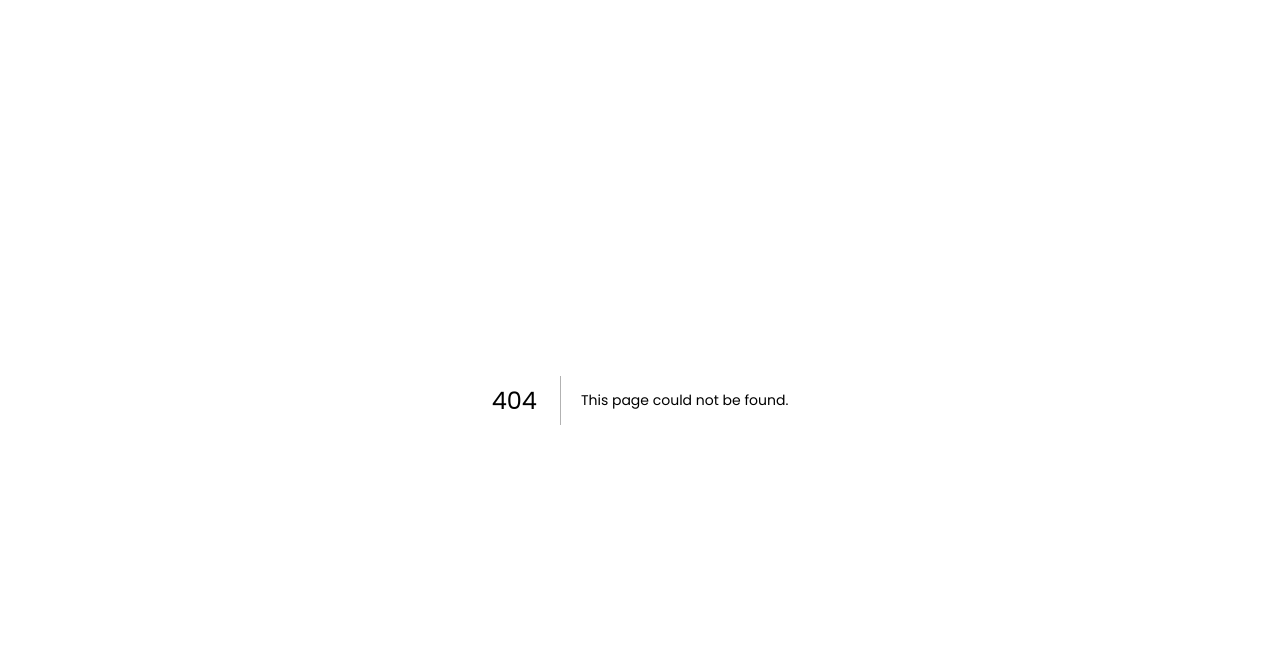
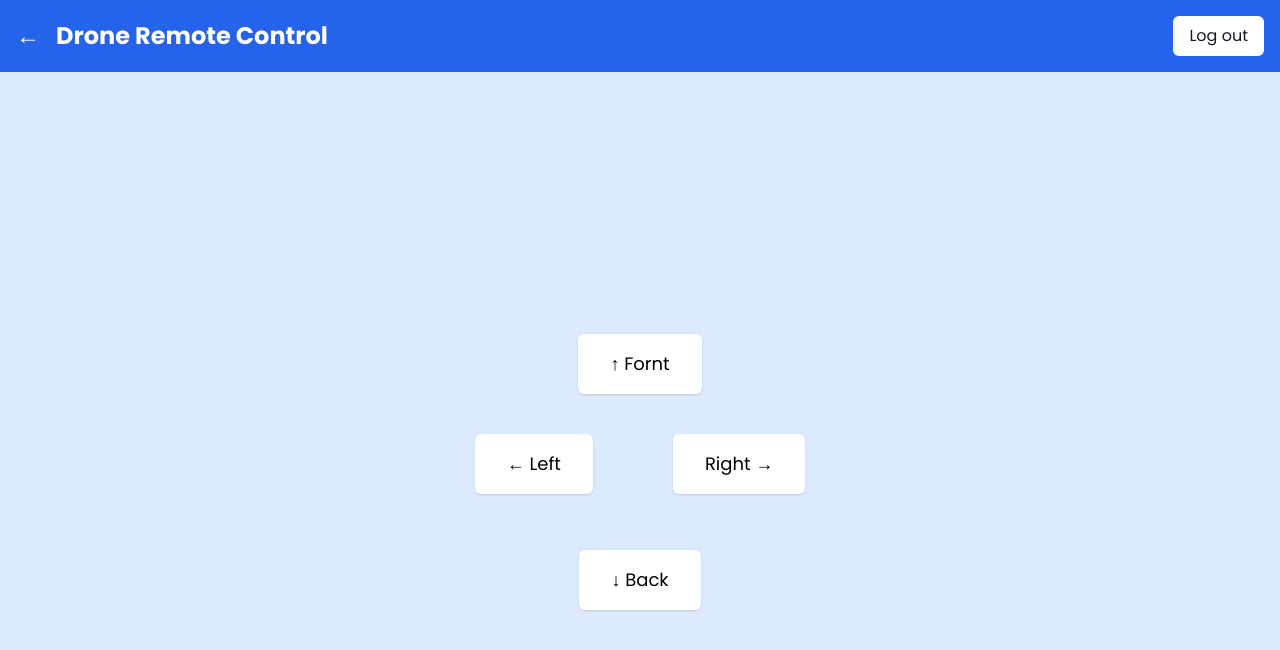
Before and after one commit to Ruba-Bakhour/Germless-Stadium, a Next.js app in the folder frontend/: page /ControlPage in a window 1280 px wide. Before the commit this address had no page. Shown: the top 650 px of the page. Built offline with nearby package versions, Linux system fonts and the light colour scheme.

Commit message:
Created Drone controllers webpage + Added button to link the controllers page to homepage

```diff
--- /dev/null
+++ b/frontend/pages/ControlPage.tsx
@@ -0,0 +1,45 @@
+'use client';
+
+import router from 'next/router';
+
+const ControlPage = () => {
+  return (
+    <>
+      {/* Header */}
+      <div className="flex justify-between items-center bg-blue-600 p-4 text-white">
+        <button className="border-none text-2xl cursor-pointer mr-4" onClick={() => router.back()}>←</button>
+        <h2 className="text-2xl flex-grow font-bold text-white">Drone Remote Control</h2>
+        <button className="bg-white text-gray-900 px-4 py-2 rounded-md hover:bg-gray-300">Log out</button>
+      </div>
+
+      {/* Content */}
+      <div className="min-h-screen bg-blue-100 p-6 font-sans flex items-center justify-center">
+        <div className="flex flex-col items-center gap-10">
+          {/* Front Button */}
+          <button className="bg-white text-black px-8 py-4 rounded-md shadow hover:bg-gray-200 text-lg">
+            ↑ Fornt
+          </button>
+
+          <div className="flex gap-20">
+            {/* Left Button */}
+            <button className="bg-white text-black px-8 py-4 rounded-md shadow hover:bg-gray-200 text-lg">
+              ← Left
+            </button>
+
+            {/* Right Button */}
+            <button className="bg-white text-black px-8 py-4 rounded-md shadow hover:bg-gray-200 text-lg">
+            Right →
+            </button>
+          </div>
+
+          {/* Down Button */}
+          <button className="bg-white text-black px-8 py-4 rounded-md shadow hover:bg-gray-200 text-lg mt-4">
+            ↓ Back
+          </button>
+        </div>
+      </div>
+    </>
+  );
+};
+
+export default ControlPage;
--- a/frontend/pages/ReportPage.tsx
+++ b/frontend/pages/ReportPage.tsx
@@ -74,7 +74,7 @@ const ReportsPage = () => {
         <button className="border-none text-2xl cursor-pointer mr-4" onClick={() => router.back()}>←</button>
         <h2 className="text-2xl flex-grow font-bold text-white">Display Disinfection Reports</h2>
         <button className="bg-white text-gray-900 px-4 py-2 rounded-md hover:bg-gray-300">Log out</button>
-      </div>
+         </div>
 
       <div className="min-h-screen bg-blue-100 p-6 font-sans">
         <div className="flex gap-6 mt-4">
--- a/frontend/pages/index.tsx
+++ b/frontend/pages/index.tsx
@@ -83,6 +83,7 @@ export default function Home() {
       {/* Header */}
       <header className="w-full h-16 bg-blue-500 shadow-md p-4 flex justify-between items-center">
         <div className="text-2xl font-bold text-white">Germless Stadium</div>
+        <button className="bg-white text-gray-900 px-4 py-2 rounded-md hover:bg-gray-300" onClick={() => navigateTo('/ControlPage')}>Control Drone</button>
         {user && (
           <button className="bg-white text-gray-900 px-4 py-2 rounded-lg hover:bg-gray-300" onClick={handleLogout}>
             Log out
```
